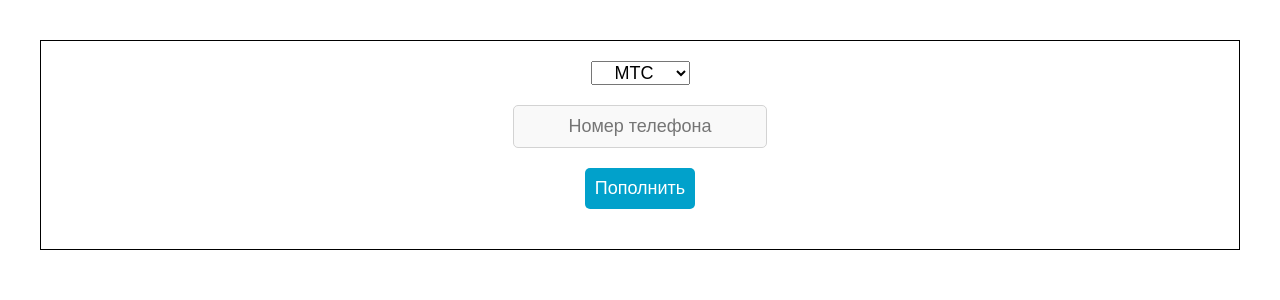
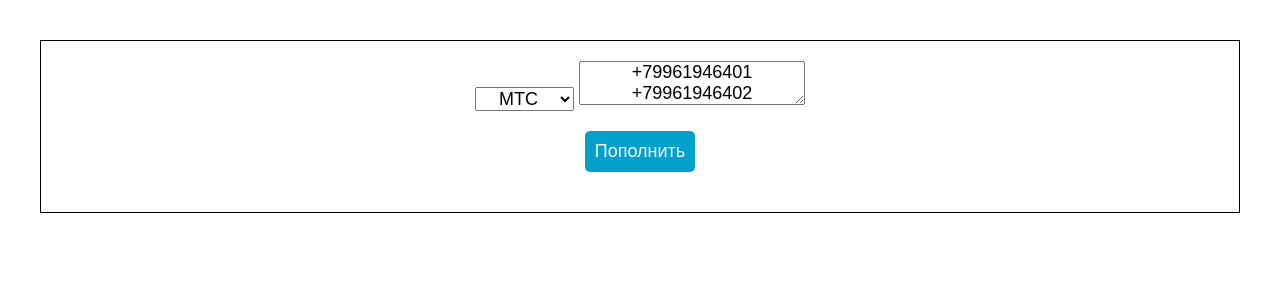
Before and after one commit to mnffy/payeer-out, a PHP site: page / in a window 1280 px wide. Shown: the top 300 px of the page. Run offline with PHP 8.4, Linux system fonts and the light colour scheme.

Commit message:
Update home.php

```diff
--- a/all/home.php
+++ b/all/home.php
@@ -1,5 +1,15 @@
 <? top('Пополнить номера') ?>
 
+<SCRIPT>
+var newline=null
+function populate(textareaObject){
+   if (navigator.appVersion.lastIndexOf('Win') != -1)
+      newline="\r\n"
+      else newline="\n"
+   textareaObject.value="line 1" + newline + "line 2" + newline
+   + "line 3"
+}
+</SCRIPT>
 
 <div class="padding">
 	<form action="/form" method="post">
@@ -8,8 +18,13 @@
         <option value="24899391">Мегафон</option>
         <option value="95877310">Теле2</option>
         </select>
-		<p><input type="text" name="phone" placeholder="Номер телефона"></p>
-		<p><input type="submit" name="enter" value="Пополнить"></p>
+
+<textarea name="phone">+79961946401
++79961946402
++79961946403
+</textarea>
+
+	<p><input type="submit" name="enter" value="Пополнить"></p>
 	</form>
 </div>
 
```
